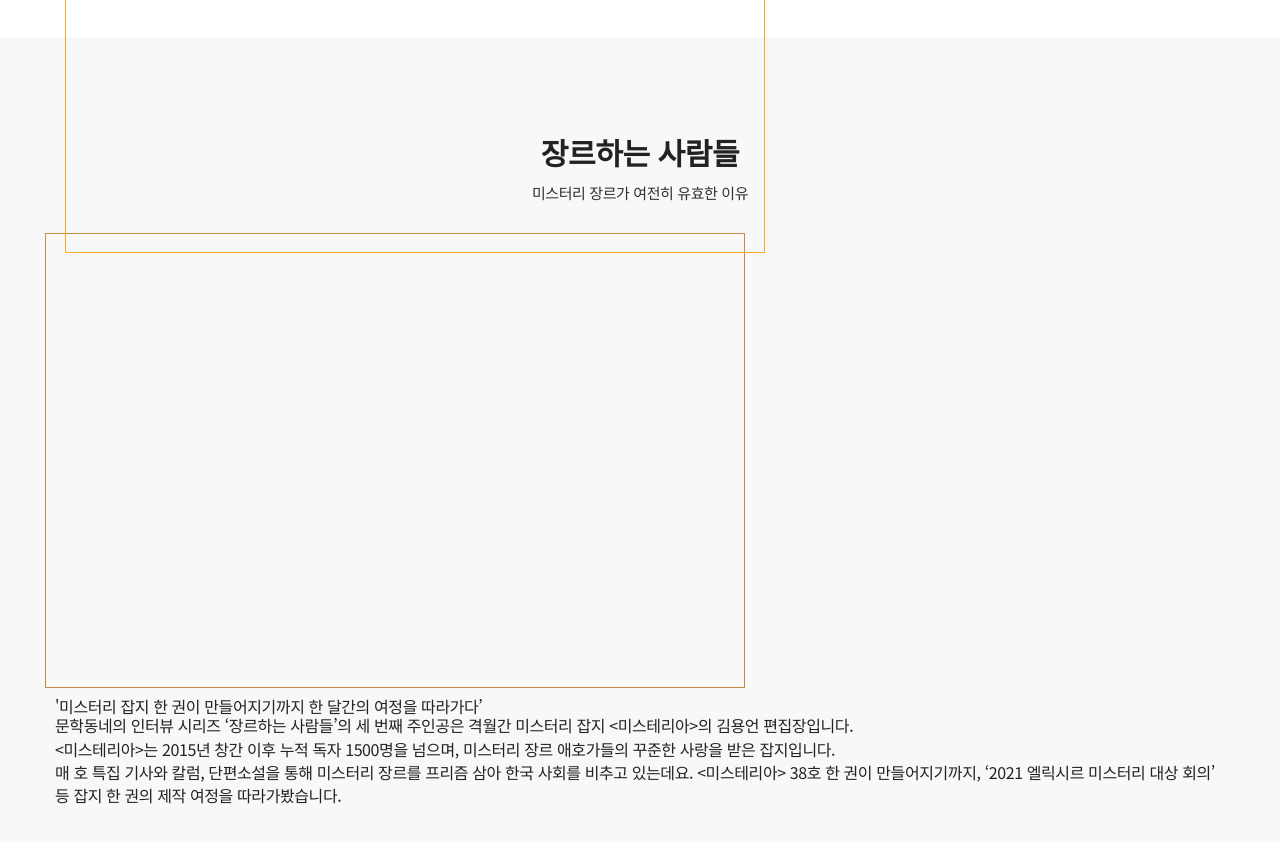
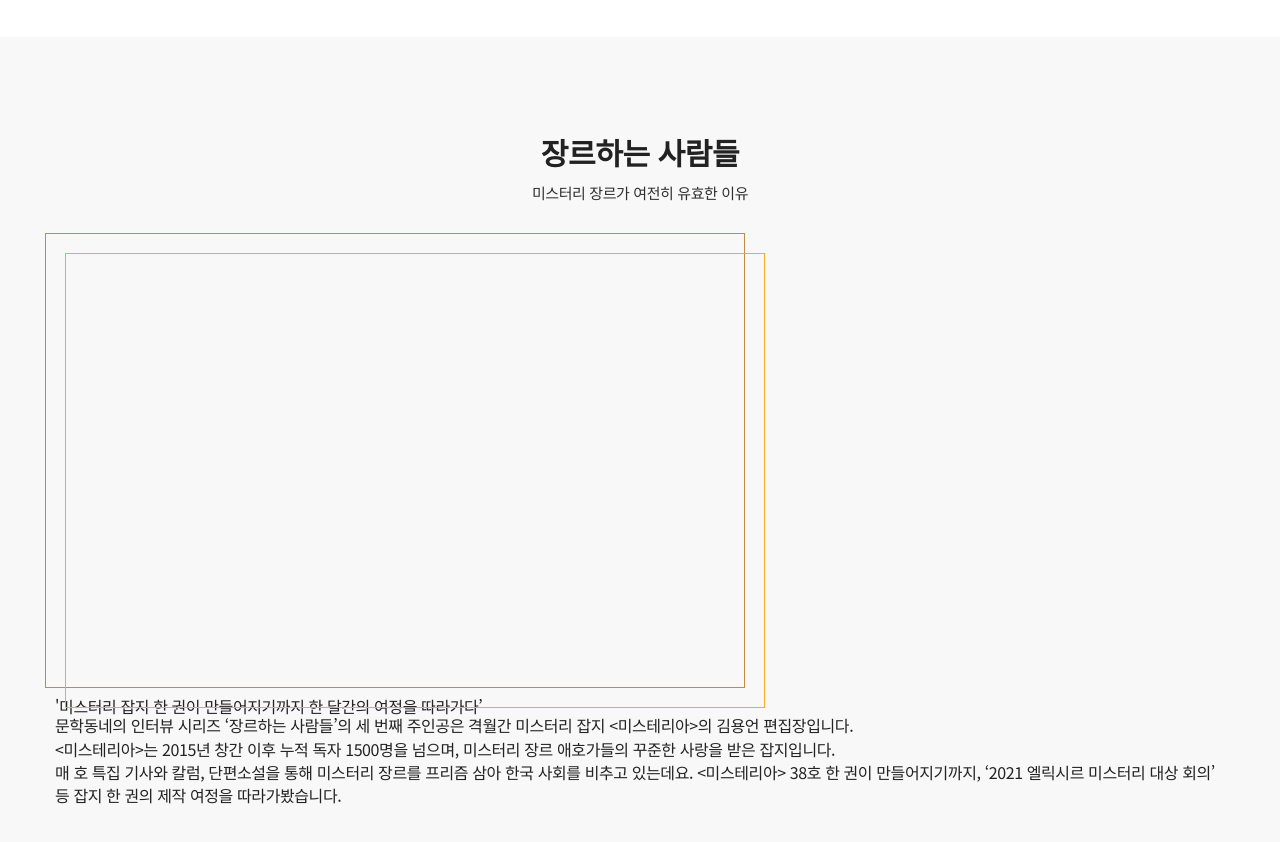
Before and after one commit to Hyeonkkyu/elixir_web, a React (Create React App) app: page / in a window 1280 px wide. Shown: the part 1320-2162 px from the top of the page. Built offline with nearby package versions, Linux system fonts and the light colour scheme; some icons are missing.

Commit message:
22.10.06

```diff
--- a/src/css/main.scss
+++ b/src/css/main.scss
@@ -11,6 +11,7 @@ $subColor : #c58b40;
 
 .inner {
     width: 1170px;
+    min-width: 1170px;
     margin: 0 auto;
 }
 
@@ -100,7 +101,20 @@ $subColor : #c58b40;
         }
 
         .movie {
-            .movieBox::before {
+            width: 700px;
+            height: 455px;
+
+            .movieBox {
+                position: absolute;
+                width: 700px;
+                height: 455px;
+
+                z-index: 999;
+            }
+
+        }
+
+        .movie::before {
             position: absolute;
             content: "";
             display: block;
@@ -110,21 +124,14 @@ $subColor : #c58b40;
             border: 1px solid $subColor;
         }
 
-            .movieBox {
-                width: 700px;
-                height: 455px;
-            }
-
-            .movieBox::after {
+        .movie::after {
             position: absolute;
             content: "";
             display: block;
             width: 700px;
             height: 455px;
-                transform: translate(10px, -445px);
+            transform: translate(10px, 10px);
             border: 1px solid $mainColor;
-            }
-
         }
     }
 }
```
Lines whose indentation alone changed are shown as unchanged.
